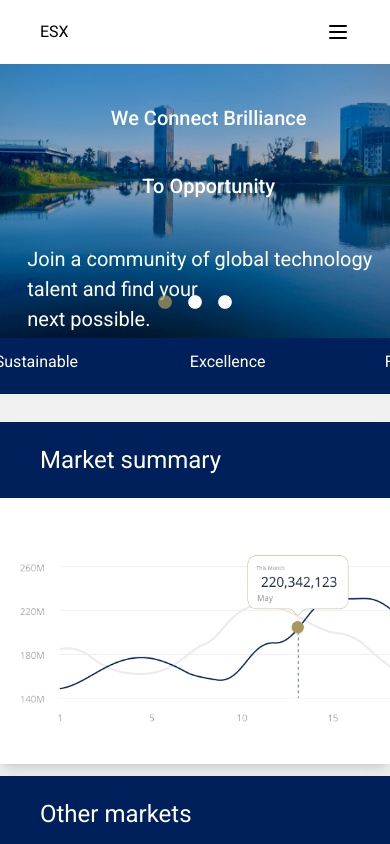
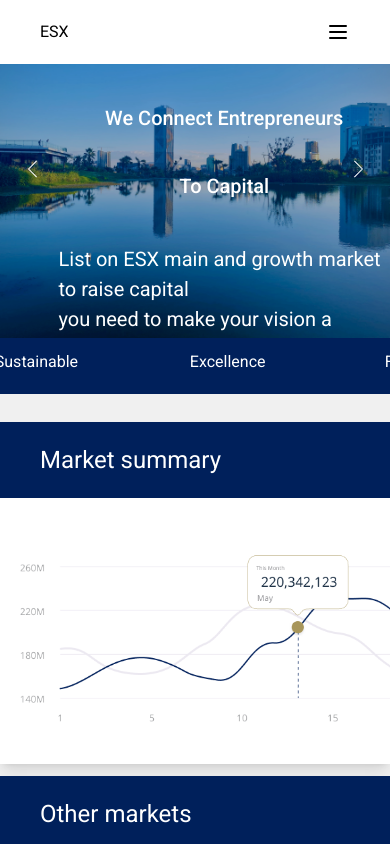
Before and after one commit to henizola/esx-new, a Next.js app: page / in a window 390 px wide. Shown: the top 844 px of the page. Built offline with nearby package versions, Linux system fonts and the light colour scheme; grey boxes are pictures that could not be loaded.

Commit message:
minor fix

```diff
--- a/components/HomeSlider/HomeSlider.tsx
+++ b/components/HomeSlider/HomeSlider.tsx
@@ -12,19 +12,19 @@ import React, { ReactNode } from "react";
 
 export default function HomeSlider() {
   const settings = {
-    dots: true,
+    dots: false,
     infinite: true,
     speed: 500,
 
     slidesToShow: 1,
     slidesToScroll: 1,
-    arrows: false,
+    arrows: true,
     nextArrow: (
       <svg
         xmlns='http://www.w3.org/2000/svg'
         fill='none'
         viewBox='0 0 24 24'
-        strokeWidth={2}
+        strokeWidth={1}
         stroke='white'
       >
         <path
@@ -39,7 +39,7 @@ export default function HomeSlider() {
         xmlns='http://www.w3.org/2000/svg'
         fill='none'
         viewBox='0 0 24 24'
-        strokeWidth={2}
+        strokeWidth={1}
         stroke='white'
       >
         <path
@@ -76,26 +76,26 @@ export default function HomeSlider() {
               <div>
                 <div className='absolute inset-0 opacity-10 bg-light-blue '></div>
                 <div className='relative'>
-                  <div className='absolute flex flex-col h-fit top-[35%] left-[7vw] z-40'>
+                  <div className='absolute flex flex-col h-fit top-[35%] left-[15vw] z-40'>
                     <h1
                       style={{ lineHeight: "68px" }}
-                      className=' px-5 m-0 p-0  lg:px-0 -translate-y-[50%] text-white text-[20px] lg:text-[60px]  font-[500] text-center lg:text-left'
+                      className=' px-5 m-0 p-0  lg:px-0 -translate-y-[50%] text-white text-[20px] lg:text-[63px]  font-[500] text-center lg:text-left'
                     >
-                      We Connect Brilliance
+                      We Connect Entrepreneurs
                     </h1>
                     <h1
                       style={{ lineHeight: "58px" }}
-                      className=' px-5 m-0 p-0  lg:px-0 -translate-y-[50%] text-white text-[20px] lg:text-[60px]  font-[500] text-center lg:text-left'
+                      className=' px-5 m-0 p-0  lg:px-0 -translate-y-[50%] text-white text-[20px] lg:text-[63px]  font-[500] text-center lg:text-left'
                     >
-                      To Opportunity
+                      To Capital
                     </h1>
                     <p className='mt-0 pt-0 text-[20px] font-normal text-white'>
-                      Join a community of global technology talent and find your
+                      List on ESX main and growth market to raise capital{" "}
                     </p>
                     <p className='mt-0 pt-0 text-[20px] text-white'>
-                      next possible.
+                      you need to make your vision a reality.
                     </p>
-                    <button className='text-[18px] font-normal text-white w-[240px] h-[56px] border  mt-7 border-white background-transparent'>
+                    <button className='text-[18px] font-normal text-white w-[200px] h-[46px] border  mt-7 border-white background-transparent'>
                       Contact Us
                     </button>
                   </div>
```
